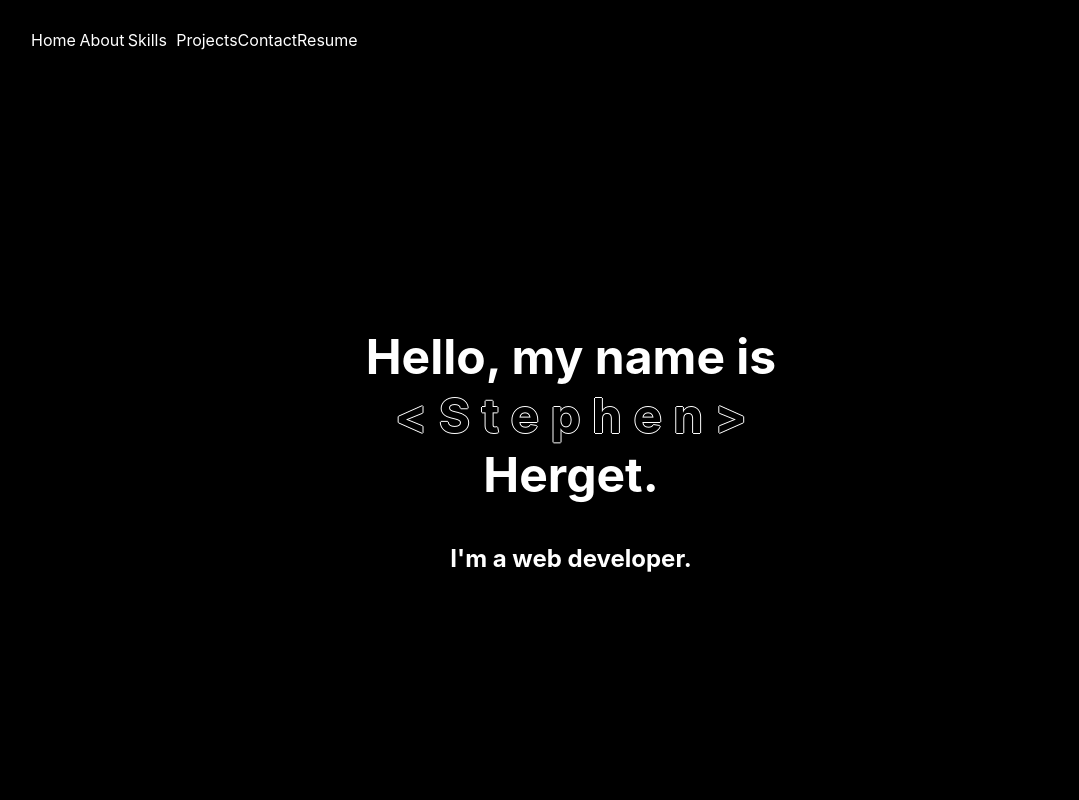
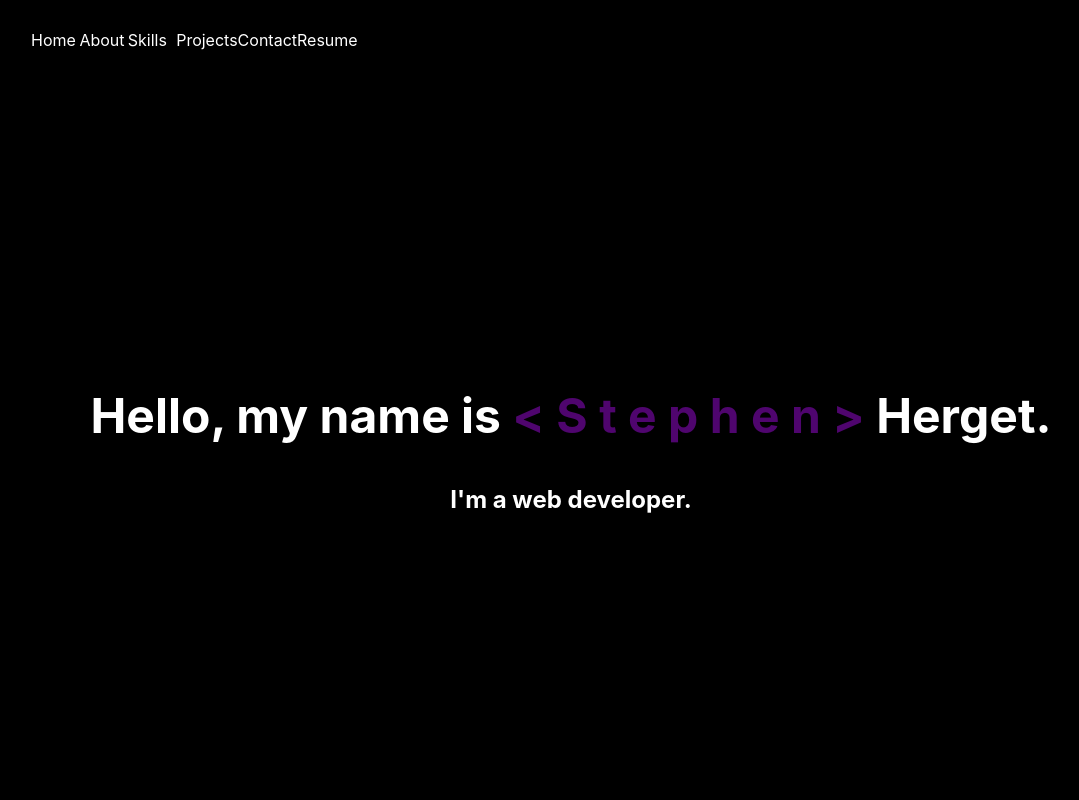
Before and after one commit to sherget15/MyPortfolio, a React (Create React App) app in the folder my_portfolio/: page / in a window 1280 px wide. Shown: the top 800 px of the page, without its empty margins (69-1148 px from the left). Built offline with nearby package versions, Linux system fonts and the light colour scheme; some icons are missing.

Commit message:
changed name format in home section

```diff
--- a/my_portfolio/src/App.css
+++ b/my_portfolio/src/App.css
@@ -82,6 +82,15 @@ section {
   background-color: black;
 }
 
+.second-home {
+  white-space: nowrap;
+}
+
+.second-home > div {
+  width: 300px;
+  display: inline-block;
+}
+
 .about-me {
   display: flex;
   align-items: center;
@@ -142,6 +151,7 @@ h1 {
 }
 
 span {
-  color: black;
-  text-shadow: -1px 0 white, 0 1px white, 1px 0 white, 0 -1px white;
+  color: rgb(79, 5, 110);
+  margin-left: 0px;
+  margin-right: 0px;
 }
--- a/my_portfolio/src/App.js
+++ b/my_portfolio/src/App.js
@@ -50,7 +50,7 @@ function App() {
 
       <section className='home' id='home-section'>
         <div className='second-home'>
-          <h1>Hello, my name is <div className='span-div'><span className='span-b1'>&lt;</span> <span className='span-s'>S</span> <span className='span-t'>t</span> <span className='span-e'>e</span> <span className='span-p'>p</span> <span className='span-h'>h</span> <span className='span-e2'>e</span> <span className='span-n'>n</span> <span className='span-b2'>&gt;</span></div> Herget.</h1>
+          <h1>Hello, my name is <span className='span-b1'>&lt;</span> <span className='span-s'>S</span> <span className='span-t'>t</span> <span className='span-e'>e</span> <span className='span-p'>p</span> <span className='span-h'>h</span> <span className='span-e2'>e</span> <span className='span-n'>n</span> <span className='span-b2'>&gt;</span> Herget.</h1>
           <h2>I'm a web developer.</h2>
         </div>
       </section>
--- a/my_portfolio/src/index.js
+++ b/my_portfolio/src/index.js
@@ -3,13 +3,13 @@ import ReactDOM from 'react-dom';
 import './index.css';
 import App from './App';
 import reportWebVitals from './reportWebVitals';
-import {BrowserRouter as Router} from 'react-router-dom';
+// import {BrowserRouter as Router} from 'react-router-dom';
 
 ReactDOM.render(
   <React.StrictMode>
-    <Router>
+    {/* <Router> */}
       <App />
-    </Router>
+    {/* </Router> */}
   </React.StrictMode>,
   document.getElementById('root')
 );
```
